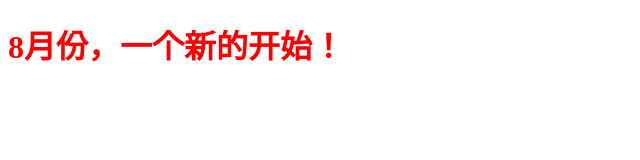
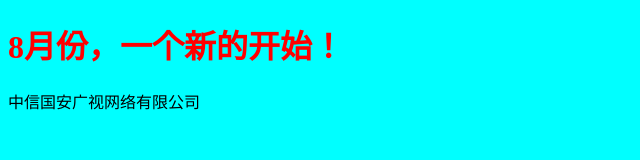
Before and after one commit to dreamgilr/zhongxin, a plain HTML site: page index.html in a window 1280 px wide. Shown: the whole page, without its empty margins (0-640 px from the left). Drawn offline with Linux system fonts and the light colour scheme.

Commit message:
第二次提交

```diff
--- a/css/index.css
+++ b/css/index.css
@@ -1,3 +1,6 @@
 h1{
     color: red;
 }
+ body{
+     background-color: #00ffff;
+ }
--- a/index.html
+++ b/index.html
@@ -9,5 +9,6 @@
 </head>
 <body>
     <h1>8月份，一个新的开始！</h1>
+    <p>中信国安广视网络有限公司</p>
 </body>
 </html>
```
